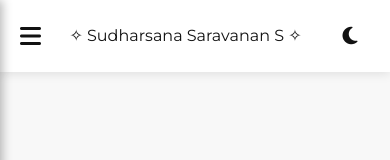
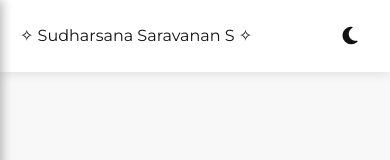
Before and after one commit to SudharsanSaravanan/Portfolio, a React (Create React App) app: page / in a window 390 px wide. Shown: the top 160 px of the page. Built offline with nearby package versions, Linux system fonts and the light colour scheme.

Commit message:
menu toggle removed in mobile

```diff
--- a/src/App.css
+++ b/src/App.css
@@ -397,17 +397,6 @@ img {
   .mobile-header {
     display: flex;
   }
-}
-
-.menu-toggle {
-  background: transparent;
-  color: var(--text-primary);
-  font-size: 24px;
-  transition: transform 0.3s ease;
-}
-
-.menu-toggle:hover {
-  transform: scale(1.1);
 }
 
 .mobile-logo {
--- a/src/App.js
+++ b/src/App.js
@@ -150,10 +150,6 @@ function App() {
     document.body.classList.toggle('dark-theme');
   };
 
-  const toggleNav = () => {
-    setIsNavOpen(!isNavOpen);
-  };
-
   return (
     <div className={`app ${isDarkMode ? 'dark-theme' : ''}`}>
       {/* Sidebar/Navigation */}
@@ -193,9 +189,6 @@ function App() {
       {/* Main Content */}
       <main className="main-content">
         <div className="mobile-header">
-          <button className="menu-toggle" onClick={toggleNav}>
-            <i className={`fas ${isNavOpen ? 'fa-times' : 'fa-bars'}`}></i>
-          </button>
           <div className="mobile-logo">
             <span>✧ Sudharsana Saravanan S ✧</span>
           </div>
```
